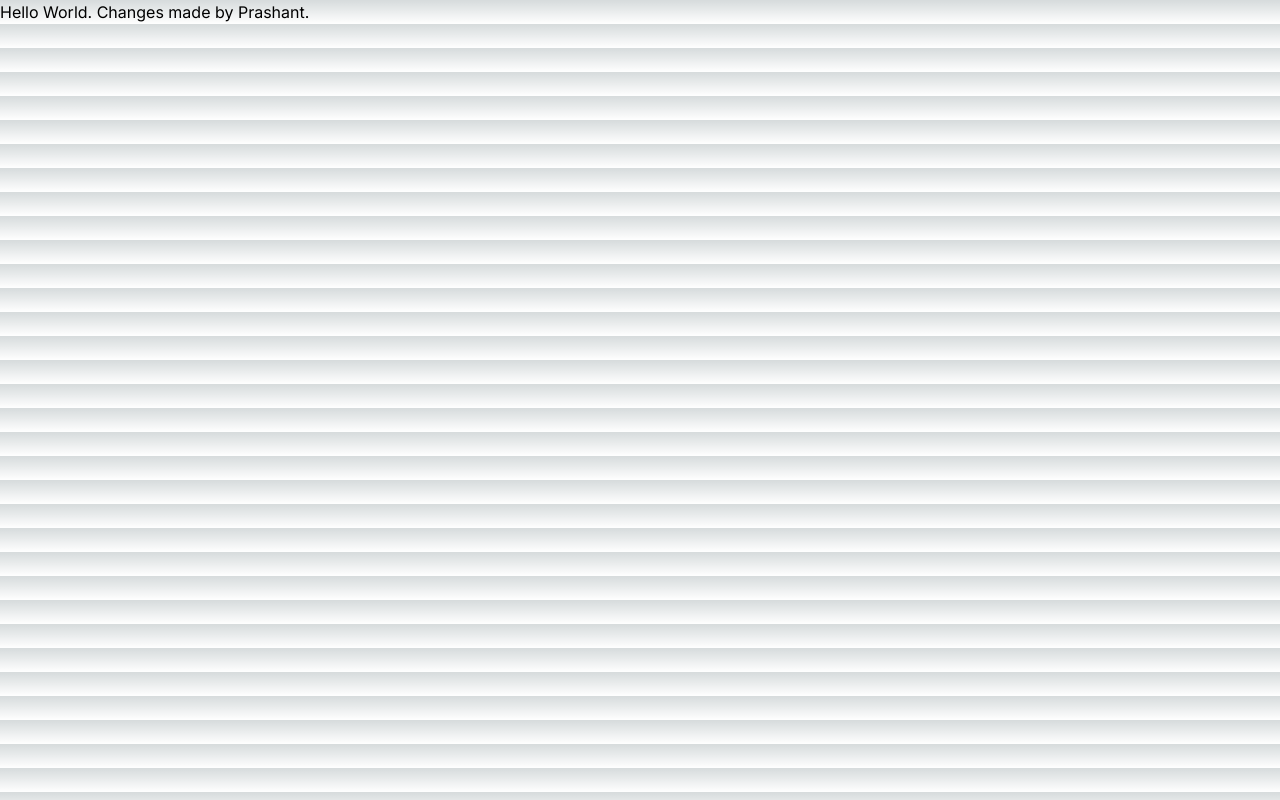
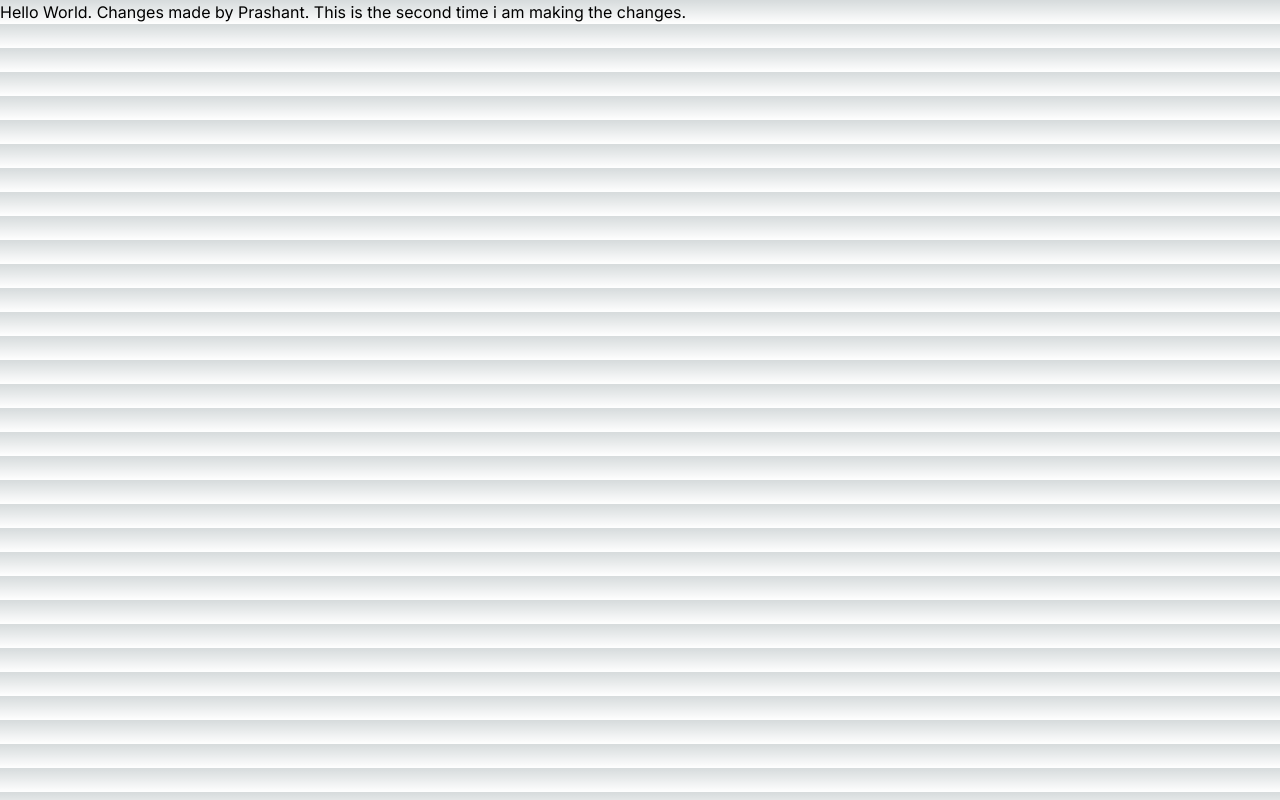
Before and after one commit to pledge-snt-club/website-frontend, a Next.js app: page / in a window 1280 px wide. Built offline with nearby package versions, Linux system fonts and the light colour scheme.

Commit message:
New changes added

```diff
--- a/app/page.tsx
+++ b/app/page.tsx
@@ -4,7 +4,7 @@ import Image from 'next/image'
 export default function Home() {
   return (
     <>
-    <div>Hello World. Changes made by Prashant.</div>
+    <div>Hello World. Changes made by Prashant. This is the second time i am making the changes.</div>
     </>
   )
 }
```
